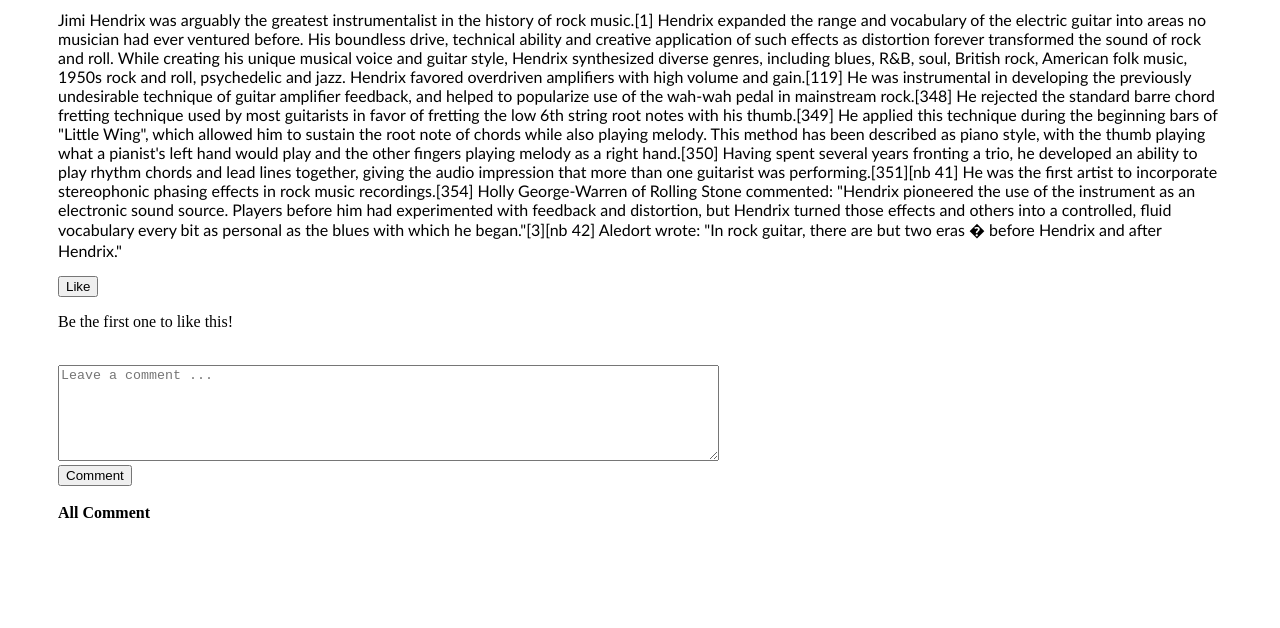
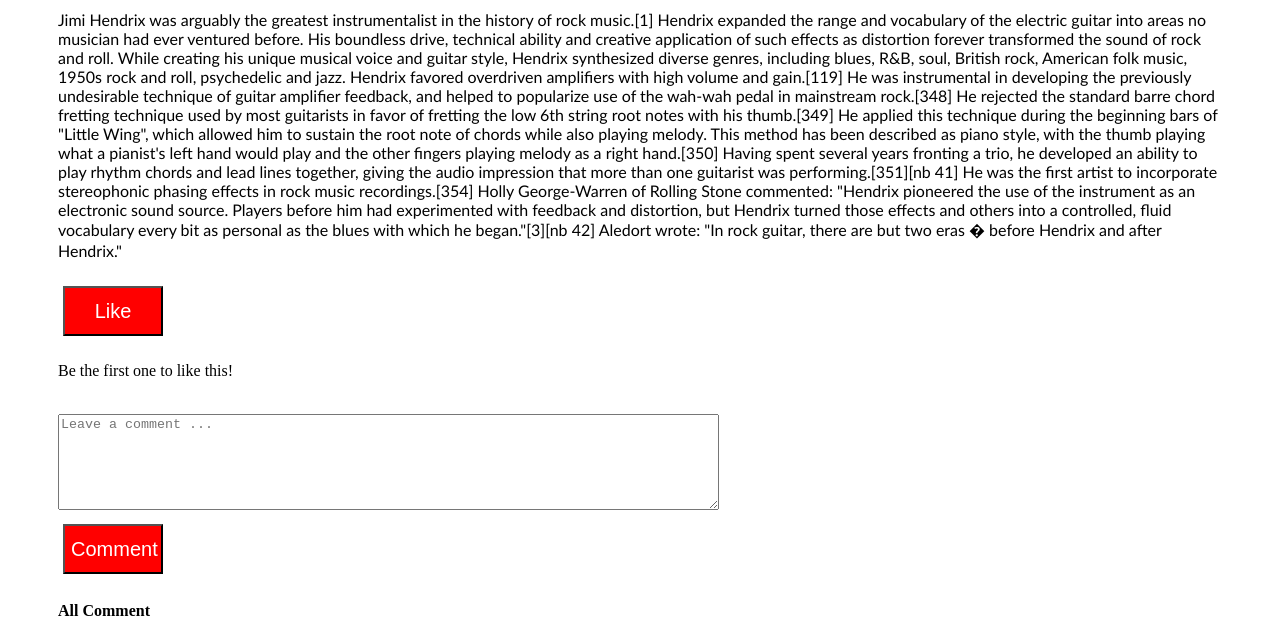
Before and after one commit to Sandipghosh98/upgrade_blog, a plain HTML site: page html/post.html in a window 1280 px wide. Shown: the part 226-854 px from the top of the page. Before the commit the page ends 800 px from the top, so only its background shows below. Drawn offline with Linux system fonts and the light colour scheme.

Commit message:
add button design

```diff
--- a/css/post.css
+++ b/css/post.css
@@ -18,6 +18,16 @@
     width: 95%;
     background-color: white;
 
+
+}
+.buttondesign{
+    font-size: 20px;
+     color: white;
+
+    background-color: red;
+    margin: 10px 5px;
+    width: 100px;
+    height: 50px;
 
 }
 .blogAuthor {
```
